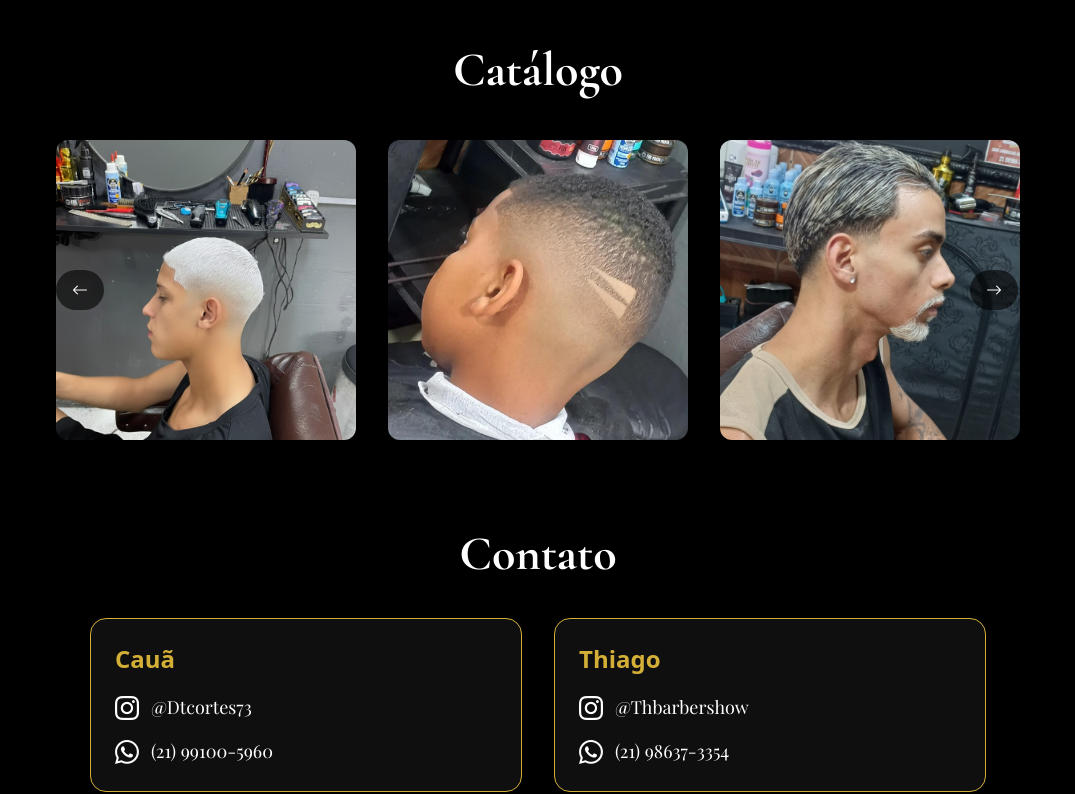
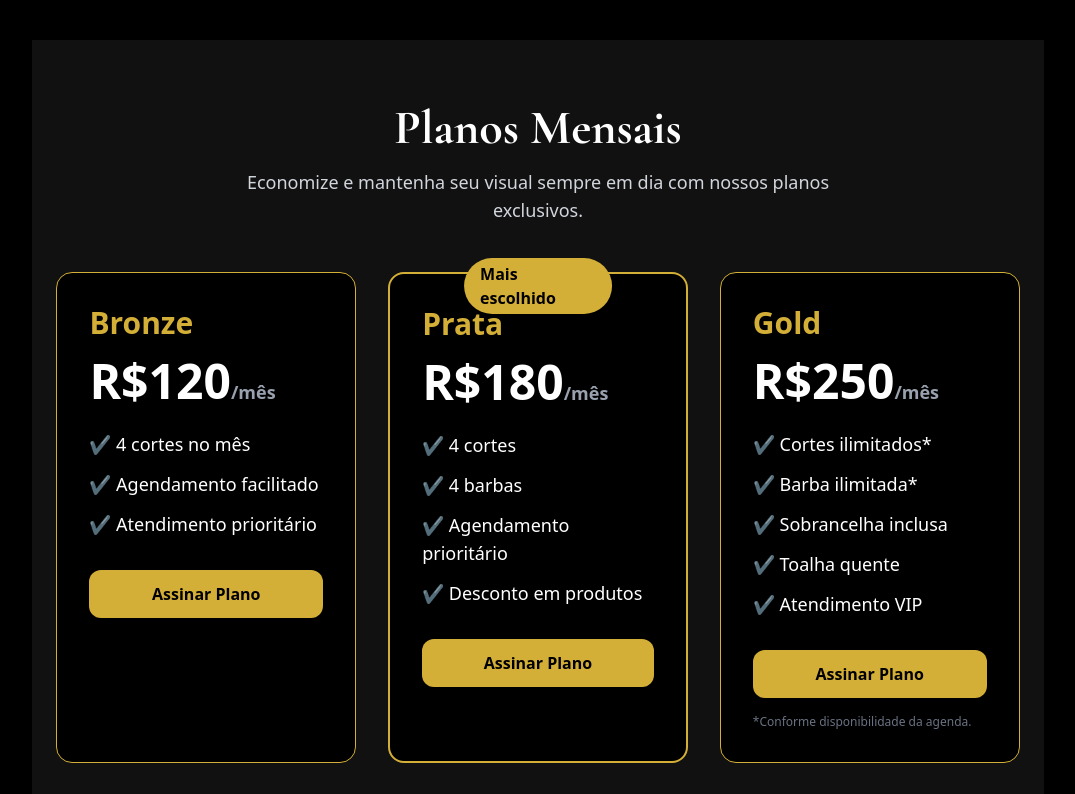
Before and after one commit to RuanCarlosDeJesus/CortesCabelo, a React (Vite) app: page / in a window 1280 px wide. Shown: the part 822-1616 px from the top of the page, without its empty margins (102-1177 px from the left). Built offline with nearby package versions, Linux system fonts and the light colour scheme; no server answers; the database is empty.

Commit message:
Adiciona seção de planos na página inicial

```diff
--- a/src/App.tsx
+++ b/src/App.tsx
@@ -37,6 +37,7 @@ export function App() {
 
   return (
     <div className=" h-screen w-full flex flex-col items-center p-2  text-white">
+
       <header className="w-[70%] flex flex-col  justify-center items-center py-8 gap-4">
         <a href="/" className="w-full md:w-[50%]">
           <img src={LogoBlack} alt="Logo" className=" " />
@@ -52,6 +53,7 @@ export function App() {
           </p>
 
           <Clientes />
+
           <button
             onClick={() => setModalOpen(true)}
             className="bg-black text-white border border-[#d4af37] text-xl px-6 py-2 font-playfair rounded-xl font-bold hover:bg-[#d4af37] hover:text-black transition-all duration-300 cursor-pointer"
@@ -69,6 +71,97 @@ export function App() {
       </header>
 
       <main className="w-[80%] justify-center items-center flex flex-col m-2.5">
+        <section className="w-full flex flex-col items-center px-6 py-16 bg-[#111]">
+  <h2 className="text-4xl sm:text-5xl font-bold font-cormorant mb-4">
+    Planos Mensais
+  </h2>
+
+  <p className="text-center text-gray-300 text-lg max-w-2xl mb-12">
+    Economize e mantenha seu visual sempre em dia com nossos planos exclusivos.
+  </p>
+
+  <div className="grid grid-cols-1 md:grid-cols-3 gap-8 w-full max-w-6xl">
+
+    {/* Plano Bronze */}
+    <div className="bg-black border border-[#d4af37] rounded-2xl p-8">
+      <h3 className="text-3xl font-bold text-[#d4af37] mb-4">
+        Bronze
+      </h3>
+
+      <p className="text-5xl font-bold mb-6">
+        R$120
+        <span className="text-lg text-gray-400">/mês</span>
+      </p>
+
+      <ul className="space-y-3 text-lg">
+        <li>✔ 4 cortes no mês</li>
+        <li>✔ Agendamento facilitado</li>
+        <li>✔ Atendimento prioritário</li>
+      </ul>
+
+      <button className="mt-8 w-full py-3 rounded-xl bg-[#d4af37] text-black font-bold">
+        Assinar Plano
+      </button>
+    </div>
+
+    {/* Plano Prata */}
+    <div className="bg-black border-2 border-[#d4af37] rounded-2xl p-8 relative">
+
+      <span className="absolute -top-4 left-1/2 -translate-x-1/2 bg-[#d4af37] text-black px-4 py-1 rounded-full font-bold">
+        Mais escolhido
+      </span>
+
+      <h3 className="text-3xl font-bold text-[#d4af37] mb-4">
+        Prata
+      </h3>
+
+      <p className="text-5xl font-bold mb-6">
+        R$180
+        <span className="text-lg text-gray-400">/mês</span>
+      </p>
+
+      <ul className="space-y-3 text-lg">
+        <li>✔ 4 cortes</li>
+        <li>✔ 4 barbas</li>
+        <li>✔ Agendamento prioritário</li>
+        <li>✔ Desconto em produtos</li>
+      </ul>
+
+      <button className="mt-8 w-full py-3 rounded-xl bg-[#d4af37] text-black font-bold">
+        Assinar Plano
+      </button>
+    </div>
+
+    {/* Plano Gold */}
+    <div className="bg-black border border-[#d4af37] rounded-2xl p-8">
+      <h3 className="text-3xl font-bold text-[#d4af37] mb-4">
+        Gold
+      </h3>
+
+      <p className="text-5xl font-bold mb-6">
+        R$250
+        <span className="text-lg text-gray-400">/mês</span>
+      </p>
+
+      <ul className="space-y-3 text-lg">
+        <li>✔ Cortes ilimitados*</li>
+        <li>✔ Barba ilimitada*</li>
+        <li>✔ Sobrancelha inclusa</li>
+        <li>✔ Toalha quente</li>
+        <li>✔ Atendimento VIP</li>
+      </ul>
+
+      <button className="mt-8 w-full py-3 rounded-xl bg-[#d4af37] text-black font-bold">
+        Assinar Plano
+      </button>
+
+      <p className="text-xs text-gray-500 mt-4">
+        *Conforme disponibilidade da agenda.
+      </p>
+    </div>
+
+  </div>
+</section>
         <section className="relative flex flex-col items-center">
           <h2 className="text-4xl sm:text-5xl font-bold py-1.5 mb-6 font-cormorant">
             Catálogo
```
